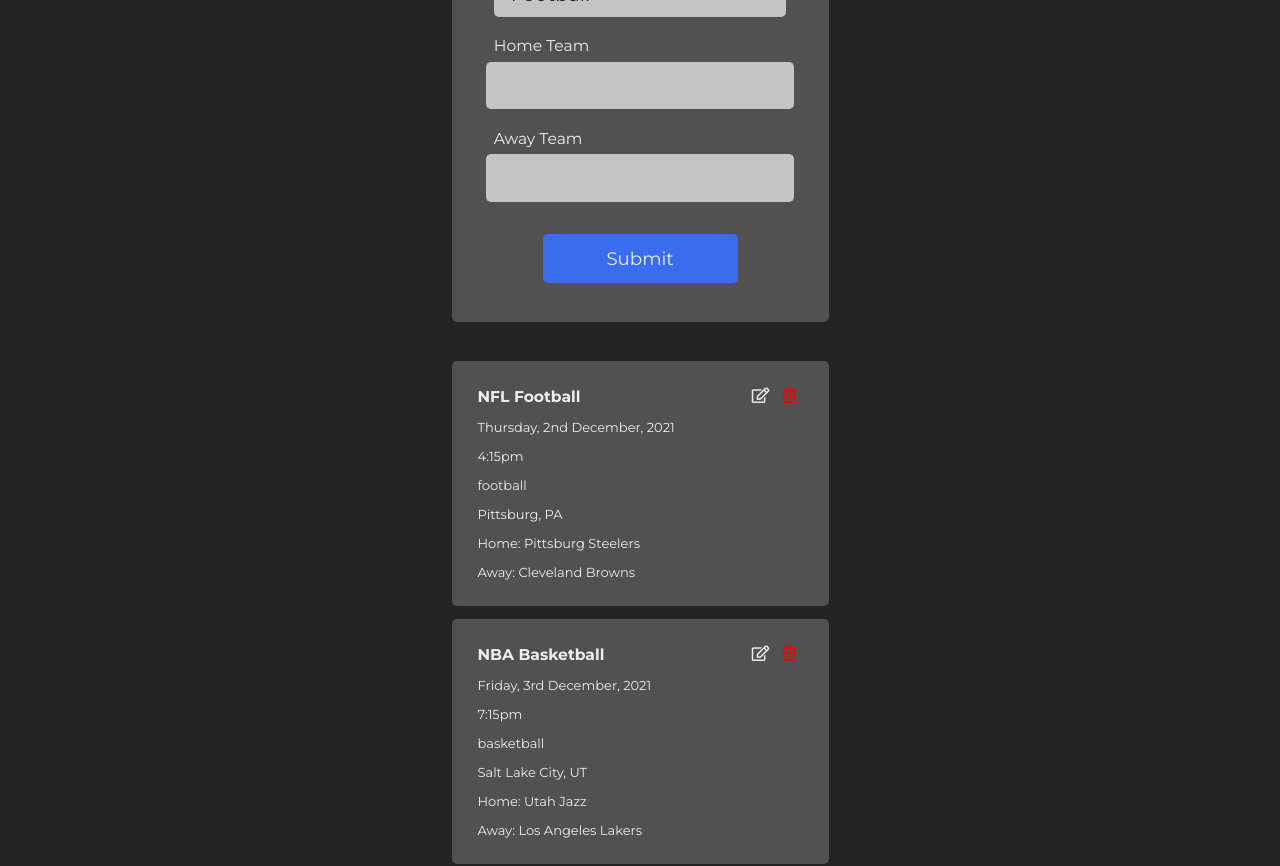
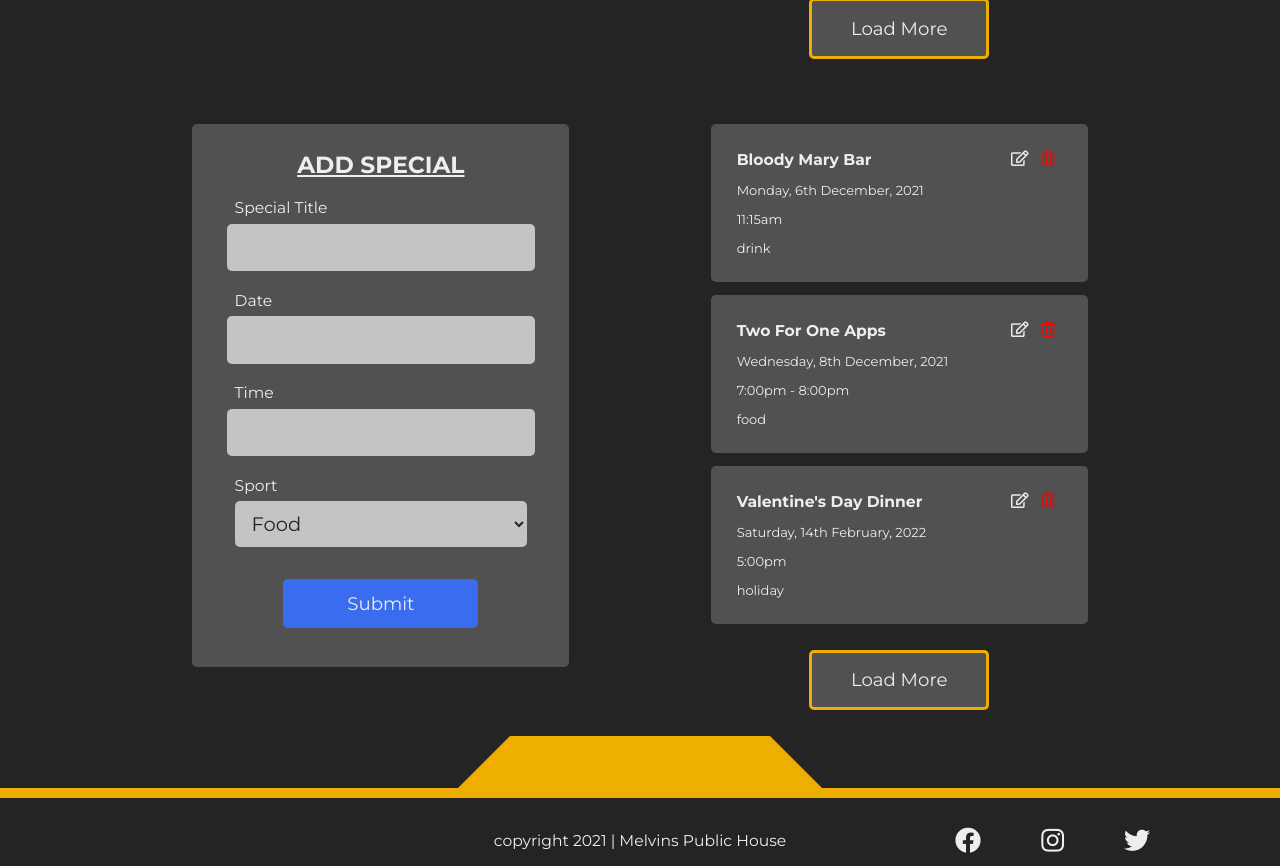
Before and after one commit to nvalline/melvins-public-house, a React (Create React App) app in the folder client/: page /dashboard in a window 1280 px wide. Shown: the part 1740-2606 px from the top of the page. Built offline with nearby package versions, Linux system fonts and the light colour scheme; a web font is replaced by a local one.

Commit message:
adjusted subscribe & sub hero buttons

```diff
--- a/client/src/components/dashboard/AddSpecials.js
+++ b/client/src/components/dashboard/AddSpecials.js
@@ -1,10 +1,47 @@
 // dependencies
 import React from 'react';
+// components
+import AddSpecialForm from '../forms/AddSpecialForm';
+import SpecialListTile from './SpecialListTile';
+import Button from '../forms/formItems/Button';
+// seedData
+import { specialsData } from '../../seedData';
 
 const AddSpecials = () => {
+	const handleClick = (e) => {
+		e.preventDefault();
+		console.log('Load More Specials Btn Clicked');
+	};
+
+	const handleEdit = (id) => {
+		console.log(`Edit Btn Clicked, id: ${id}`);
+	};
+
+	const handleDelete = (id) => {
+		console.log(`Delete Btn Clicked, id: ${id}`);
+	};
+
 	return (
-		<div>
-			<p>AddSpecials</p>
+		<div className='add-block'>
+			<AddSpecialForm />
+			<div className='special-list-block'>
+				{specialsData.map((item) => {
+					return (
+						<SpecialListTile
+							key={item.id}
+							{...item}
+							handleEdit={handleEdit}
+							handleDelete={handleDelete}
+						/>
+					);
+				})}
+				<Button
+					type='button'
+					className='load-more-btn'
+					onClick={handleClick}
+					text='Load More'
+				/>
+			</div>
 		</div>
 	);
 };
--- /dev/null
+++ b/client/src/components/dashboard/SpecialListTile.js
@@ -0,0 +1,32 @@
+// dependencies
+import React from 'react';
+
+const SpecialListTile = ({
+	id,
+	title,
+	date,
+	time,
+	type,
+	handleEdit,
+	handleDelete
+}) => {
+	return (
+		<div className='tile'>
+			<div className='info'>
+				<h3 className='tile-title'>{title}</h3>
+				<p className='tile-role'>{date}</p>
+				<p>{time}</p>
+				<p>{type}</p>
+			</div>
+			<div className='tile-icons'>
+				<i className='far fa-edit icon' onClick={() => handleEdit(id)}></i>
+				<i
+					className='far fa-trash-alt icon'
+					onClick={() => handleDelete(id)}
+				></i>
+			</div>
+		</div>
+	);
+};
+
+export default SpecialListTile;
--- a/client/src/components/dashboard/_dashboard.scss
+++ b/client/src/components/dashboard/_dashboard.scss
@@ -87,3 +87,36 @@
 		}
 	}
 }
+
+// MIN SCREEN SIZE 768PX
+@media only screen and (min-width: 768px) {
+	.dashboard-container .add-block {
+		flex-direction: row;
+		align-items: flex-start;
+
+		.form-container {
+			margin: 3rem 1rem 0 1rem;
+		}
+
+		.user-list-block {
+			margin: 3rem 1rem 0 1rem;
+		}
+
+		.event-list-block {
+			margin: 3rem 1rem 0 1rem;
+		}
+
+		.special-list-block {
+			margin: 3rem 1rem 0 1rem;
+		}
+	}
+}
+
+// MIN SCREEN SIZE 992PX
+@media only screen and (min-width: 992px) {
+	.dashboard-container .add-block {
+		justify-content: space-evenly;
+		margin: 0 auto;
+		width: 90%;
+	}
+}
--- /dev/null
+++ b/client/src/components/forms/AddSpecialForm.js
@@ -0,0 +1,45 @@
+// dependencies
+import React from 'react';
+// components
+import { TextInput, SelectInput, Label } from './formItems/formInputs';
+import Button from './formItems/Button';
+
+const AddSpecialForm = () => {
+	const handleClick = (e) => {
+		e.preventDefault();
+		console.log('Add Special Btn Clicked');
+	};
+
+	return (
+		<div className='form-container'>
+			<h2 className='form-header'>Add Special</h2>
+			<form className='form-block'>
+				<Label htmlFor='title' className='label' text='Special Title' />
+				<TextInput type='text' name='title' className='input' placeholder='' />
+				<Label htmlFor='date' className='label' text='Date' />
+				<TextInput type='text' name='date' className='input' placeholder='' />
+				<Label htmlFor='time' className='label' text='Time' />
+				<TextInput type='text' name='time' className='input' placeholder='' />
+				<Label htmlFor='type' className='label' text='Sport' />
+				<SelectInput
+					name='type'
+					id='type'
+					className='input'
+					options={[
+						{ value: 'food', label: 'Food' },
+						{ value: 'drink', label: 'Drink' },
+						{ value: 'holiday', label: 'Holiday' }
+					]}
+				/>
+				<Button
+					type='submit'
+					className='submit-btn'
+					onClick={handleClick}
+					text='Submit'
+				/>
+			</form>
+		</div>
+	);
+};
+
+export default AddSpecialForm;
--- a/client/src/components/forms/LoginForm.js
+++ b/client/src/components/forms/LoginForm.js
@@ -3,7 +3,7 @@
 import { Link } from 'react-router-dom';
 // components
 import { TextInput } from './formItems/formInputs';
-import Button from '../buttons/Button';
+import Button from './formItems/Button';
 
 const LoginForm = () => {
 	const handleClick = (e) => {
--- a/client/src/components/forms/Subscribe.js
+++ b/client/src/components/forms/Subscribe.js
@@ -2,7 +2,7 @@
 import React from 'react';
 // components
 import { TextInput } from './formItems/formInputs';
-import Button from '../buttons/Button';
+import Button from './formItems/Button';
 
 const Subscribe = () => {
 	const handleClick = (e) => {
--- a/client/src/components/subhero/Subhero.js
+++ b/client/src/components/subhero/Subhero.js
@@ -1,7 +1,7 @@
 // dependencies
 import React from 'react';
 // components
-import Button from '../buttons/Button';
+import Button from '../forms/formItems/Button';
 
 const Subhero = () => {
 	const handleClick = (e) => {
--- a/client/src/seedData.js
+++ b/client/src/seedData.js
@@ -57,4 +57,26 @@
 	}
 ];
 
-// export const specialsData = [];
+export const specialsData = [
+	{
+		id: 1,
+		title: 'Bloody Mary Bar',
+		date: 'Monday, 6th December, 2021',
+		time: '11:15am',
+		type: 'drink'
+	},
+	{
+		id: 2,
+		title: 'Two for One Apps',
+		date: 'Wednesday, 8th December, 2021',
+		time: '7:00pm - 8:00pm',
+		type: 'food'
+	},
+	{
+		id: 3,
+		title: "Valentine's Day Dinner",
+		date: 'Saturday, 14th February, 2022',
+		time: '5:00pm',
+		type: 'holiday'
+	}
+];
```
